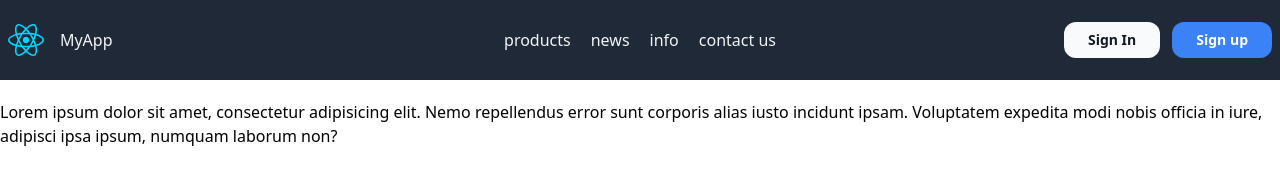
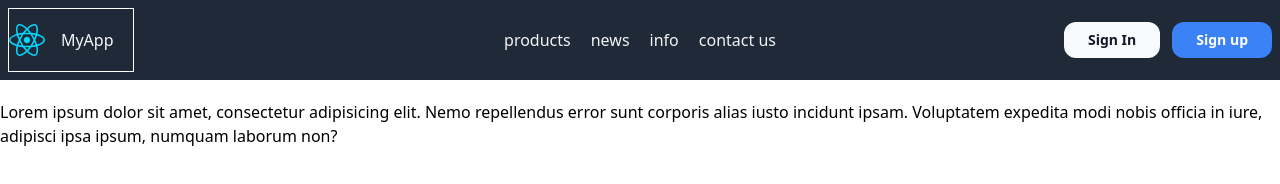
Before and after one commit to akladyous/css, a website built with Parcel: page tailwind/index.html in a window 1280 px wide. Built offline with nearby package versions, Linux system fonts and the light colour scheme.

Commit message:
tailwind

```diff
--- a/tailwind/index.html
+++ b/tailwind/index.html
@@ -15,7 +15,9 @@
             <nav
                 class="relative flex justify-between px-2 py-2 h-full text-gray-100"
             >
-                <div class="flex items-center space-x-4">
+                <div
+                    class="flex items-center space-x-4 border border-white w-[10%]"
+                >
                     <div class="">
                         <img src="./assets/react.svg" alt="logo" class="h-8" />
                     </div>
```
Also changed, not shown: tailwind/tailwind.css.
